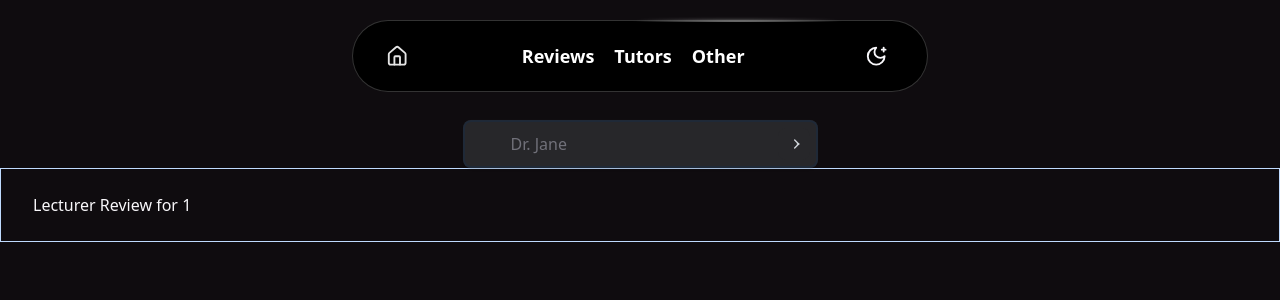
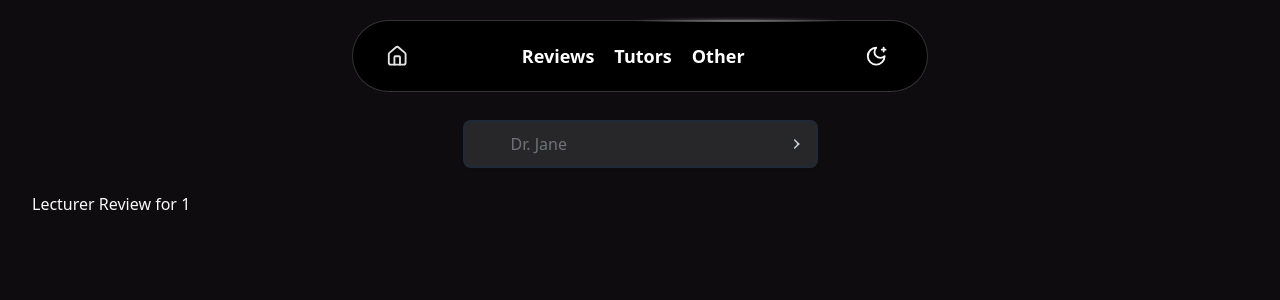
Before and after one commit to freshc0w/uqstudents, a React (Vite) app in the folder client/: page /reviews/lecturers/1 in a window 1280 px wide. Shown: the top 300 px of the page. Built offline with nearby package versions, Linux system fonts and the light colour scheme.

Commit message:
remove border styling

```diff
--- a/client/src/app/routes/app/reviews/courses/course.tsx
+++ b/client/src/app/routes/app/reviews/courses/course.tsx
@@ -28,10 +28,10 @@ export const CourseRoute = () => {
 
   return (
     <ReviewLayout>
-      <aside className="p-2 sm:p-3 md:p-5 lg:p-6 border border-red-200 sm:w-1/3">
+      <aside className="p-2 sm:p-3 md:p-5 lg:p-6 sm:w-1/3">
         <SecatTable code={courseCode as string} />
       </aside>
-      <main className="p-2 sm:p-3 md:p-5 lg:p-6 border border-yellow-200 sm:w-2/3">
+      <main className="p-2 sm:p-3 md:p-5 lg:p-6 sm:w-2/3">
         <CourseHeaderInfo courseInfo={courseInfo} />
         <section className="py-2 md:py-4">
           <BoxReveal duration={0.5} boxColor="primary">
--- a/client/src/components/layouts/content-layout.tsx
+++ b/client/src/components/layouts/content-layout.tsx
@@ -14,7 +14,7 @@ export const ContentLayout = ({
         <header className="mx-auto max-w-7xl px-4 sm:px-6 md:px-8">
           {headerChildren}
         </header>
-        <div className="mx-auto max-w-7xl px-4 py-6 sm:px-6 md:px-8 border border-blue-200">
+        <div className="mx-auto max-w-7xl px-4 py-6 sm:px-6 md:px-8">
           {children}
         </div>
       </div>
```
